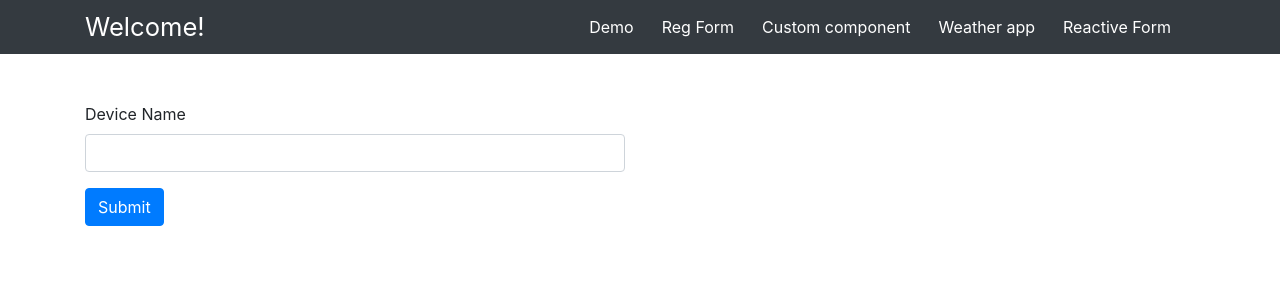
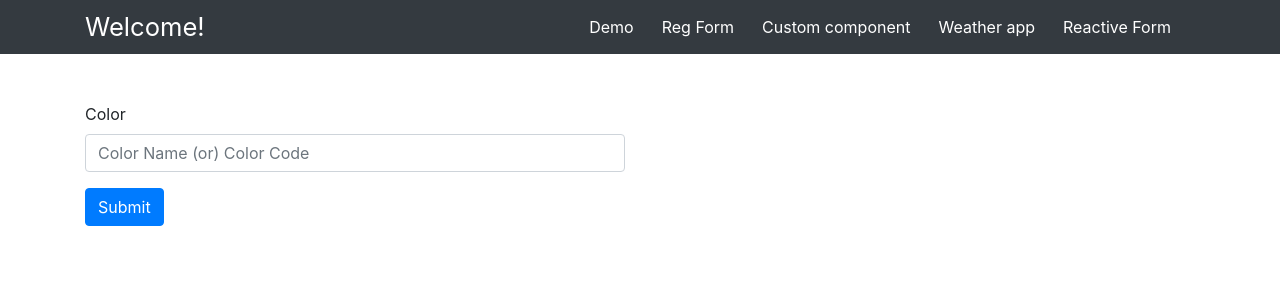
Before and after one commit to jacksonsuthip/angular, an Angular app: page /custom in a window 1280 px wide. Shown: the top 300 px of the page. Built offline with nearby package versions, Linux system fonts and the light colour scheme; what ng-apexcharts would draw is missing.

Commit message:
rename device as color

```diff
--- a/src/app/coustom/coustom-add/coustom-add.component.html
+++ b/src/app/coustom/coustom-add/coustom-add.component.html
@@ -1,12 +1,18 @@
 <form>
   <div class="mb-3">
-    <label for="device" class="form-label">Device Name</label>
-    <input type="text" class="form-control" id="device" #device />
+    <label for="device" class="form-label">Color</label>
+    <input
+      type="text"
+      class="form-control"
+      id="device"
+      #color
+      placeholder="Color Name (or) Color Code"
+    />
   </div>
   <button
     type="submit"
     class="btn btn-primary"
-    (click)="onAddDevice(device); device.value = ''"
+    (click)="onAddColor(color); color.value = ''"
   >
     Submit
   </button>
--- a/src/app/coustom/coustom-add/coustom-add.component.ts
+++ b/src/app/coustom/coustom-add/coustom-add.component.ts
@@ -6,20 +6,20 @@ import { Component, EventEmitter, Output } from '@angular/core';
 })
 export class CoustomAddComponent {
   /**
-   * onAddDeviceCoustom is given by the parent component
+   * onAddColorCoustom is given by the parent component
    * Output is for send data
    *
    * (eg): We can use object of data also to send
-   * onAddDeviceCoustom = new EventEmitter<{ key1 : value1, key2 : value2 }>();
-   * in onAddDevice function
-   * this.onAddDeviceCoustom.emit({ key1 : this.----, key2 : this.+++++ })
+   * onAddColorCoustom = new EventEmitter<{ key1 : value1, key2 : value2 }>();
+   * in onAddColor function
+   * this.onAddColorCoustom.emit({ key1 : this.----, key2 : this.+++++ })
    */
-  @Output() onAddDeviceCoustom = new EventEmitter<string>();
+  @Output() onAddColorCoustom = new EventEmitter<string>();
 
   /**
    * emit is used to set value to the function
    */
-  onAddDevice(device: HTMLInputElement) {
-    this.onAddDeviceCoustom.emit(device.value);
+  onAddColor(color: HTMLInputElement) {
+    this.onAddColorCoustom.emit(color.value);
   }
 }
--- a/src/app/coustom/coustom.component.html
+++ b/src/app/coustom/coustom.component.html
@@ -1,10 +1,8 @@
 <div class="container-md">
   <div class="row mt-5">
     <div class="col">
-      <!-- addDevice(from this component) & onAddDeviceCoustom(from child component) -->
-      <app-coustom-add
-        (onAddDeviceCoustom)="addDevice($event)"
-      ></app-coustom-add>
+      <!-- addColor(from this component) & onAddColorCoustom(from child component) -->
+      <app-coustom-add (onAddColorCoustom)="addColor($event)"></app-coustom-add>
     </div>
     <div class="col">
       <!-- CoustomItemList(from this component) & itemList(from child component) -->
--- a/src/app/coustom/coustom.component.ts
+++ b/src/app/coustom/coustom.component.ts
@@ -7,7 +7,7 @@ import { Component } from '@angular/core';
 export class coustomComponent {
   CoustomItemList: string[] = [];
 
-  addDevice(e: string) {
+  addColor(e: string) {
     this.CoustomItemList.push(e);
   }
 
--- a/src/app/coustom/encapulation/encapulation.component.css
+++ b/src/app/coustom/encapulation/encapulation.component.css
@@ -1,3 +1,7 @@
 .encapulationStyle{
     color: rgb(211, 222, 235);
 }
+
+.encapulationStyleH5{
+    padding: 8px 20px 0 20px;
+}
--- a/src/app/coustom/encapulation/encapulation.component.html
+++ b/src/app/coustom/encapulation/encapulation.component.html
@@ -5,7 +5,7 @@
     [ngStyle]="{ backgroundColor: getColor() }"
     class="card encapulationStyle"
   >
-    <h5 class="card-title">{{ selectedValue }}</h5>
+    <h5 class="card-title encapulationStyleH5">{{ selectedValue }}</h5>
   </div>
 </div>
 <div class="col"></div>
```
